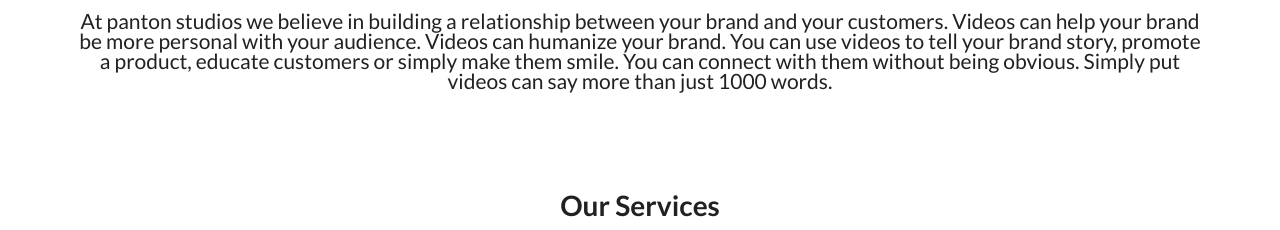
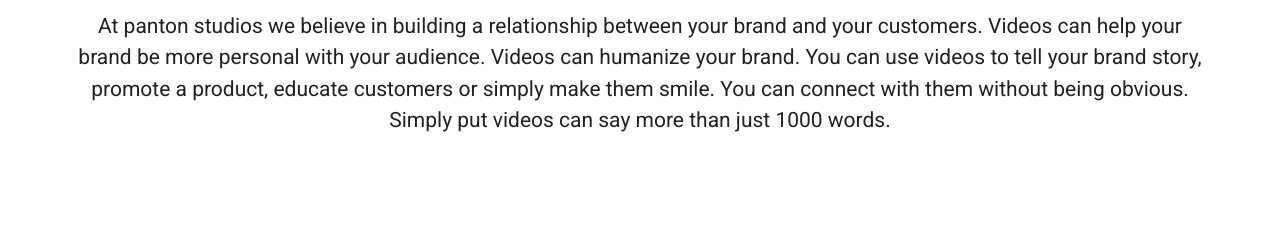
Before and after one commit to khushmeen/pantonlabs.github.io, a plain HTML site: page index.html in a window 1280 px wide. Shown: the part 515-745 px from the top of the page. Drawn offline with nearby package versions, Linux system fonts and the light colour scheme.

Commit message:
Adds font

```diff
--- a/index.html
+++ b/index.html
@@ -6,11 +6,17 @@
     <link rel="shortcut icon" href="./favicon.ico" type="image/x-icon">
     <link rel="stylesheet" type="text/css" href="./assets/css/semantic.min.css">
     <link rel="stylesheet" type="text/css" href="./css/index.css">
-<script
-  src="https://code.jquery.com/jquery-3.1.1.min.js"
-  integrity="sha256-hVVnYaiADRTO2PzUGmuLJr8BLUSjGIZsDYGmIJLv2b8="
-  crossorigin="anonymous"></script>
-<script src="./assets/js/semantic.min.js"></script>
+    <script
+      src="https://code.jquery.com/jquery-3.1.1.min.js"
+      integrity="sha256-hVVnYaiADRTO2PzUGmuLJr8BLUSjGIZsDYGmIJLv2b8="
+      crossorigin="anonymous"></script>
+    <script src="./assets/js/semantic.min.js"></script>
+    <link href='https://fonts.googleapis.com/css?family=Roboto' rel='stylesheet'>
+    <style>
+      body {
+          font-family: 'Roboto';font-size: 22px;
+      }
+    </style>
   </head>
   <body>
     <div class="ui row top-menu">
```
